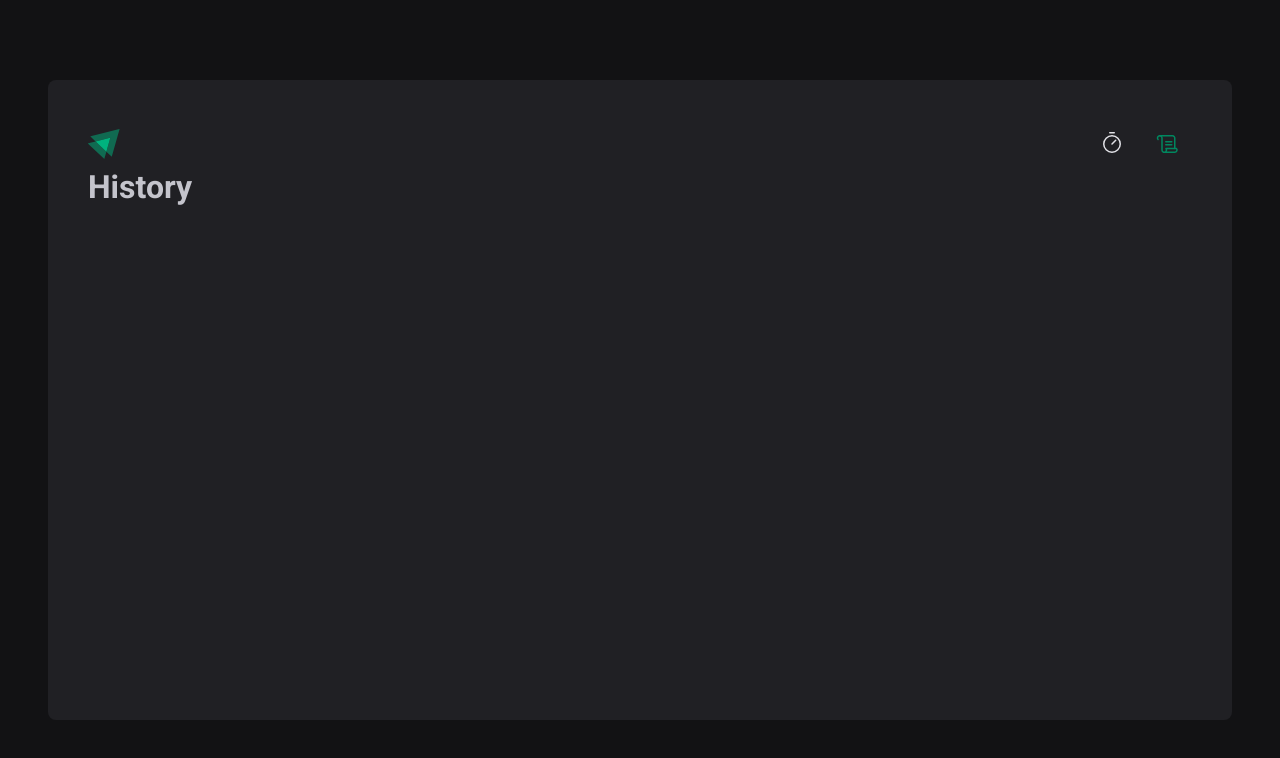
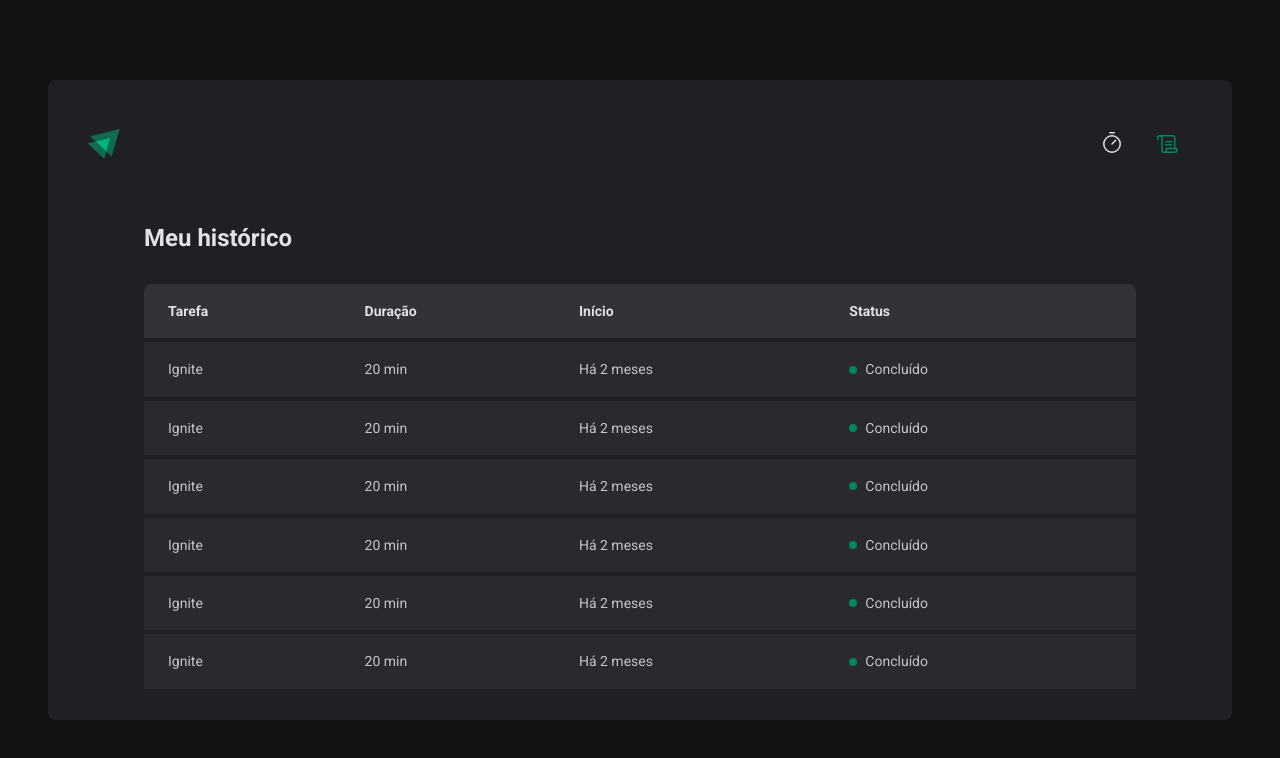
Before and after one commit to biluadev/pomodoroTimer, a React (Vite) app: page /history in a window 1280 px wide. Shown: the top 758 px of the page. Built offline with nearby package versions, Linux system fonts and the light colour scheme.

Commit message:
Finalizado a página History

```diff
--- a/package.json
+++ b/package.json
@@ -13,6 +13,7 @@
     "phosphor-react": "^1.4.1",
     "react": "^18.2.0",
     "react-dom": "^18.2.0",
+    "react-hook-form": "^7.50.1",
     "react-router-dom": "^6.22.0",
     "styled-components": "^6.1.8"
   },
--- a/src/pages/History.tsx
+++ /dev/null
@@ -1,3 +0,0 @@
-export function History() {
-    return <h1>History</h1>
-}
--- /dev/null
+++ b/src/pages/History/index.tsx
@@ -0,0 +1,78 @@
+import { HistoryContainer, HistoryList, Status } from './style'
+
+export function History() {
+    return (
+        <HistoryContainer>
+            <h1>Meu histórico</h1>
+
+            <HistoryList>
+                <table>
+                    <thead>
+                        <tr>
+                            <th>Tarefa</th>
+                            <th>Duração</th>
+                            <th>Início</th>
+                            <th>Status</th>
+                        </tr>
+                    </thead>
+
+                    <tbody>
+                        <tr>
+                            <td>Ignite</td>
+                            <td>20 min</td>
+                            <td>Há 2 meses</td>
+                            <td>
+                                <Status statusColor="green">Concluído</Status>
+                            </td>
+                        </tr>
+
+                        <tr>
+                            <td>Ignite</td>
+                            <td>20 min</td>
+                            <td>Há 2 meses</td>
+                            <td>
+                                <Status statusColor="green">Concluído</Status>
+                            </td>
+                        </tr>
+
+                        <tr>
+                            <td>Ignite</td>
+                            <td>20 min</td>
+                            <td>Há 2 meses</td>
+                            <td>
+                                <Status statusColor="green">Concluído</Status>
+                            </td>
+                        </tr>
+
+                        <tr>
+                            <td>Ignite</td>
+                            <td>20 min</td>
+                            <td>Há 2 meses</td>
+                            <td>
+                                <Status statusColor="green">Concluído</Status>
+                            </td>
+                        </tr>
+
+                        <tr>
+                            <td>Ignite</td>
+                            <td>20 min</td>
+                            <td>Há 2 meses</td>
+                            <td>
+                                <Status statusColor="green">Concluído</Status>
+                            </td>
+                        </tr>
+
+                        <tr>
+                            <td>Ignite</td>
+                            <td>20 min</td>
+                            <td>Há 2 meses</td>
+                            <td>
+                                <Status statusColor="green">Concluído</Status>
+                            </td>
+                        </tr>
+                    </tbody>
+                </table>
+            </HistoryList>
+        </HistoryContainer>
+    )
+}
--- /dev/null
+++ b/src/pages/History/style.ts
@@ -0,0 +1,86 @@
+import styled from "styled-components";
+
+export const HistoryContainer = styled.main`
+    flex: 1;
+    padding: 3.5rem;
+
+    display: flex;
+    flex-direction: column;
+
+    h1 {
+        font-size: 1.5rem;
+        color: ${(props) => props.theme['gray-100']};
+    }
+`;
+
+export const HistoryList = styled.div`
+    flex: 1;
+    overflow: auto;
+    margin-top: 2rem;
+
+    table {
+        width: 100%;
+        border-collapse: collapse;
+        min-width: 600px;
+
+        th {
+            background-color: ${(props) => props.theme['gray-600']};
+            padding: 1rem;
+            text-align: left;
+            color: ${(props) => props.theme['gray-100']};
+            font-size: 0.875rem;
+            line-height: 1.6;
+
+            &:first-child {
+                border-top-left-radius: 8px;
+                padding-left: 1.5rem;
+            }
+
+            &:last-child {
+                border-top-right-radius: 8px;
+                padding-right: 1.5rem;
+            }
+        }
+
+        td {
+            background-color: ${(props) => props.theme['gray-700']};
+            border-top: 4px solid ${(props) => props.theme['gray-800']};
+            padding: 1rem;
+            font-size: 0.875rem;
+            line-height: 1.6;
+
+            &:first-child {
+                /* width: 50%; */
+                padding-left: 1.5rem;
+            }
+
+            &:last-child {
+                padding-right: 1.5rem;
+            }
+        }
+    }
+`;
+
+const STATUS_COLORS = {
+    yellow: 'yellow-500',
+    green: 'green-500',
+    red: 'red-500',
+} as const
+
+interface StatusProps {
+    statusColor: keyof typeof STATUS_COLORS
+}
+
+export const Status = styled.span<StatusProps>`
+    display: flex;
+    align-items: center;
+    gap: 0.5rem;
+
+    &::before {
+        content: '';
+        width: 0.5rem;
+        height: 0.5rem;
+        border-radius: 9999px;
+        background: ${(props) => props.theme[STATUS_COLORS[props.statusColor]]};
+    }
+`;
--- a/src/pages/Home/index.tsx
+++ b/src/pages/Home/index.tsx
@@ -1,16 +1,27 @@
 import { Play } from "phosphor-react";
 import { ContdownContainer, StartCountdownButton, MinutesAmountInput, TaskInput, FormContainer, HomeContainer, Separator } from "./styles";
+import { useForm } from "react-hook-form";
 
 export function Home() {
+    const { register, handleSubmit, watch } = useForm()
+
+    function handleCreateNewCycle(event) {
+
+    }
+
+    const task = watch('task')
+    const isSubmitDisabled = !task
+
     return (
         <HomeContainer>
-            <form action="">
+            <form onSubmit={handleSubmit(handleCreateNewCycle)} action="">
                 <FormContainer>
                     <label htmlFor="">Vou trabalhar em</label>
                     <TaskInput
                         id="task"
                         list="task-suggestions"
                         placeholder="Dê um nome para o seu projeto"
+                        {...register('task')}
                     />
 
                     <datalist id="task-suggestions">
@@ -28,6 +39,7 @@
                         step={5}
                         min={5}
                         max={60}
+                        {...register('minutesAmount', { valueAsNumber: true })}
                     />
 
                     <span>minutos.</span>
@@ -41,7 +53,7 @@
                     <span>0</span>
                 </ContdownContainer>
 
-                <StartCountdownButton disabled type="submit">
+                <StartCountdownButton disabled={isSubmitDisabled} type="submit">
                     <Play size={24} />
                     Começar
                 </StartCountdownButton>
```
Also changed, not shown: 1 other file (tests, documents, lock files or other folders).
